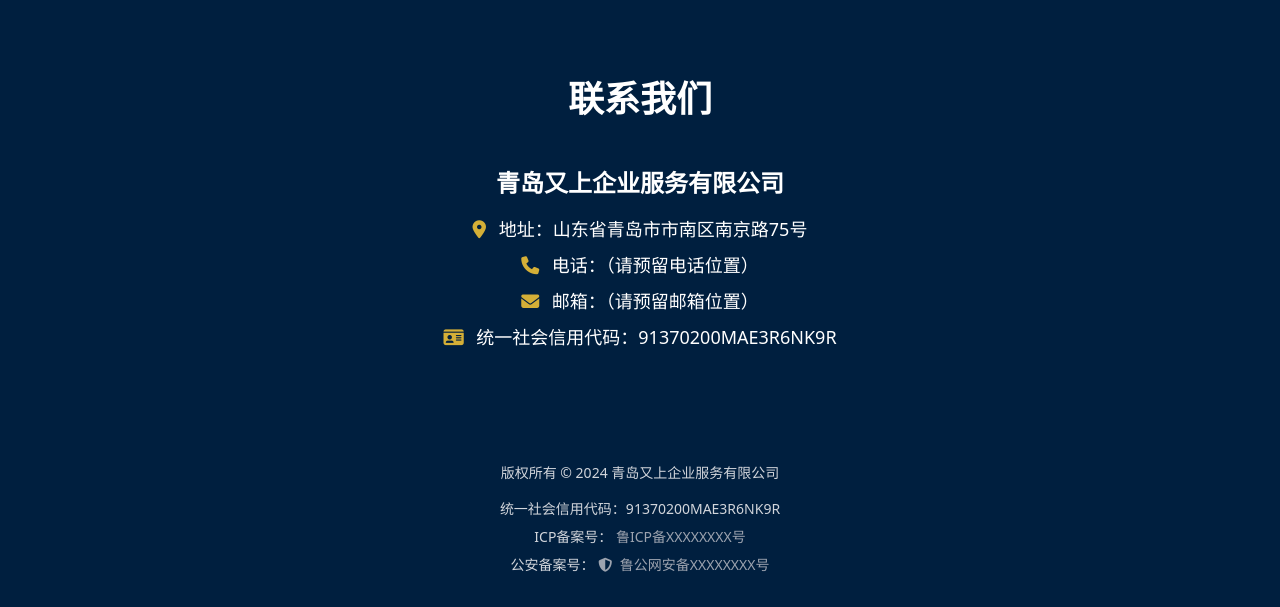
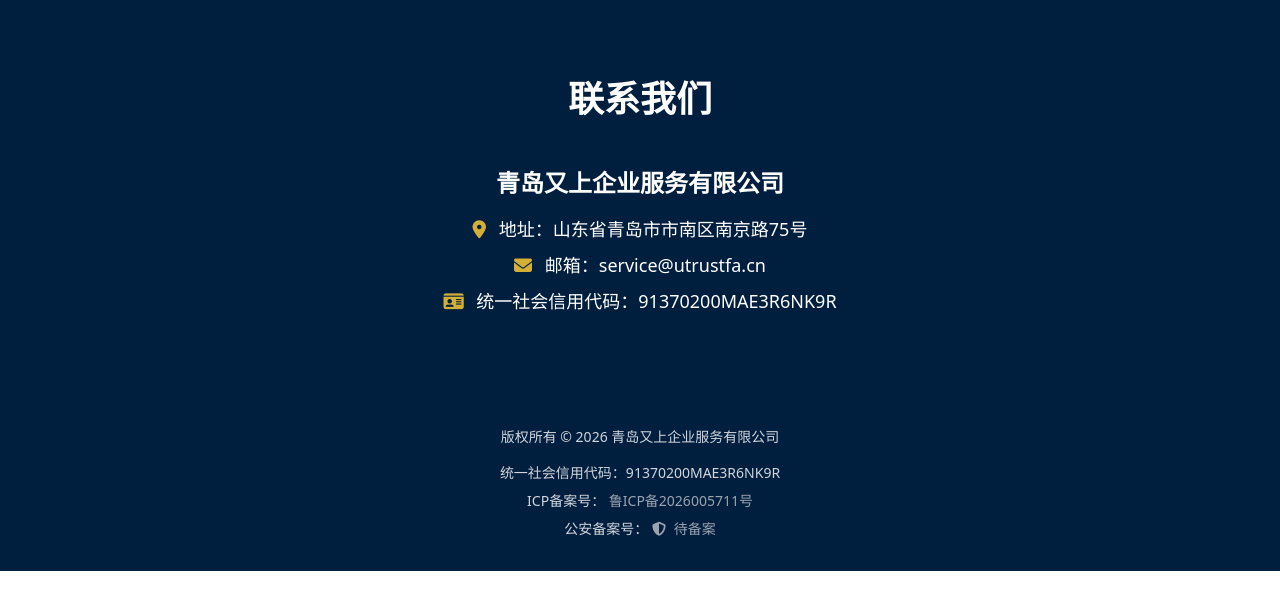
Before and after one commit to pellok2023/utrustfa.cn, a Django app: page / in a window 1280 px wide. Shown: the part 3550-4157 px from the top of the page. After the commit the page ends 4121 px from the top, so only its background shows below. Run offline with Django 5.2, Linux system fonts and the light colour scheme; parts of the project's set-up code (start-up, migrations or seed data) failed here and were passed over; some libraries are stand-ins or nearby versions.

Commit message:
增加 ICP 備案號

```diff
--- a/templates/pages/index.html
+++ b/templates/pages/index.html
@@ -21,7 +21,7 @@
             --gold-dark: #b8941f;
         }
         .hero-bg {
-            background-image: url('{% static "assets/image02.jpg" %}');
+            background-image: url('{% static "assets/image02.jpeg" %}');
             background-size: cover;
             background-position: center;
             background-attachment: fixed;
@@ -281,13 +281,13 @@
                         <i class="fas fa-map-marker-alt mr-2 gold-text"></i>
                         地址：山东省青岛市市南区南京路75号
                     </p>
-                    <p class="text-lg mb-2">
+                    {% comment %} <p class="text-lg mb-2">
                         <i class="fas fa-phone mr-2 gold-text"></i>
                         电话：（请预留电话位置）
-                    </p>
+                    </p> {% endcomment %}
                     <p class="text-lg mb-2">
                         <i class="fas fa-envelope mr-2 gold-text"></i>
-                        邮箱：（请预留邮箱位置）
+                        邮箱：service@utrustfa.cn
                     </p>
                     <p class="text-lg">
                         <i class="fas fa-id-card mr-2 gold-text"></i>
@@ -301,18 +301,18 @@
     <!-- 頁腳 -->
     <footer class="navy-bg text-gray-300 py-8">
         <div class="container mx-auto px-4 text-center text-sm">
-            <p class="mb-4">版权所有 © 2024 青岛又上企业服务有限公司</p>
+            <p class="mb-4">版权所有 © 2026 青岛又上企业服务有限公司</p>
             <div class="space-y-2">
                 <p>统一社会信用代码：91370200MAE3R6NK9R</p>
                 <p>
                     ICP备案号：
-                    <a href="#" class="text-gray-400 hover:text-white transition">鲁ICP备XXXXXXXX号</a>
+                    <a href="#" class="text-gray-400 hover:text-white transition">鲁ICP备2026005711号</a>
                 </p>
                 <p>
                     公安备案号：
                     <a href="#" class="text-gray-400 hover:text-white transition">
                         <i class="fas fa-shield-alt mr-1"></i>
-                        鲁公网安备XXXXXXXX号
+                        待备案
                     </a>
                 </p>
             </div>
```
Also changed, not shown: assets/image02.jpeg (added), static/assets/image02.jpeg (added).
